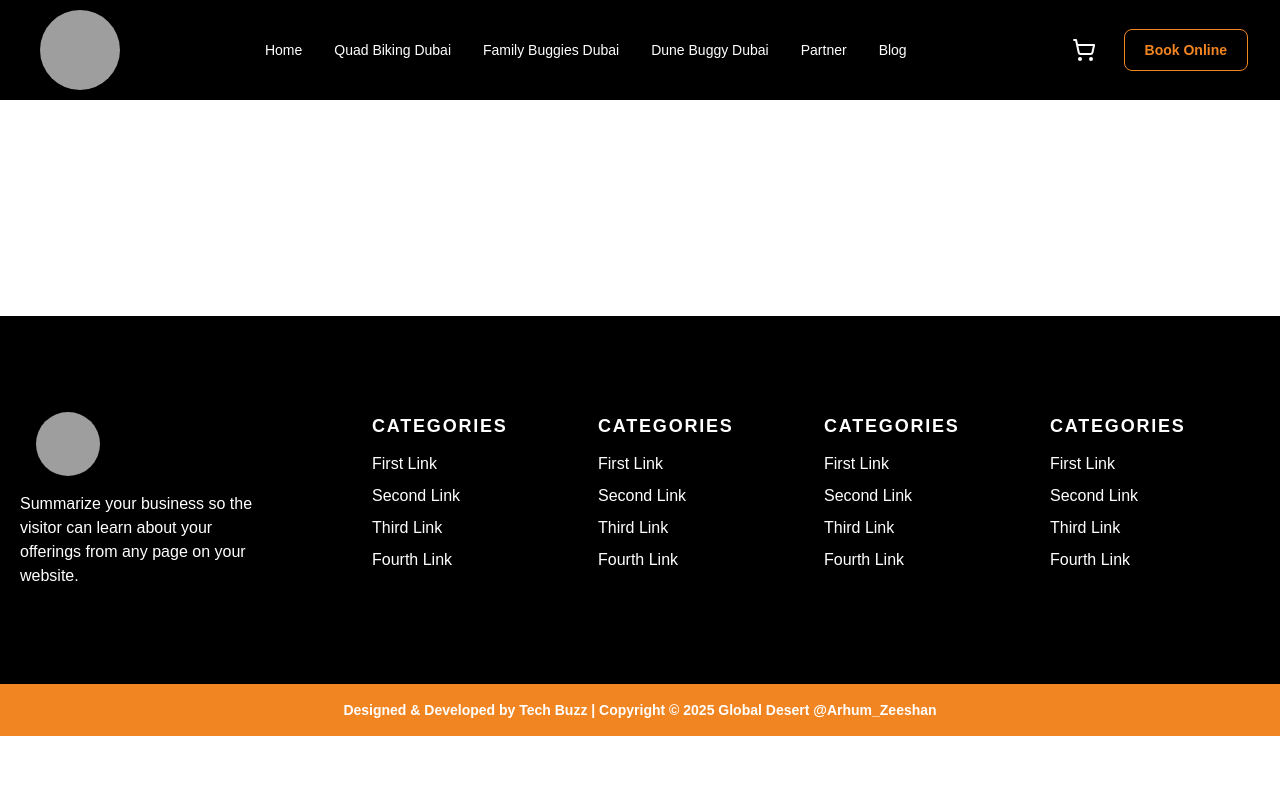
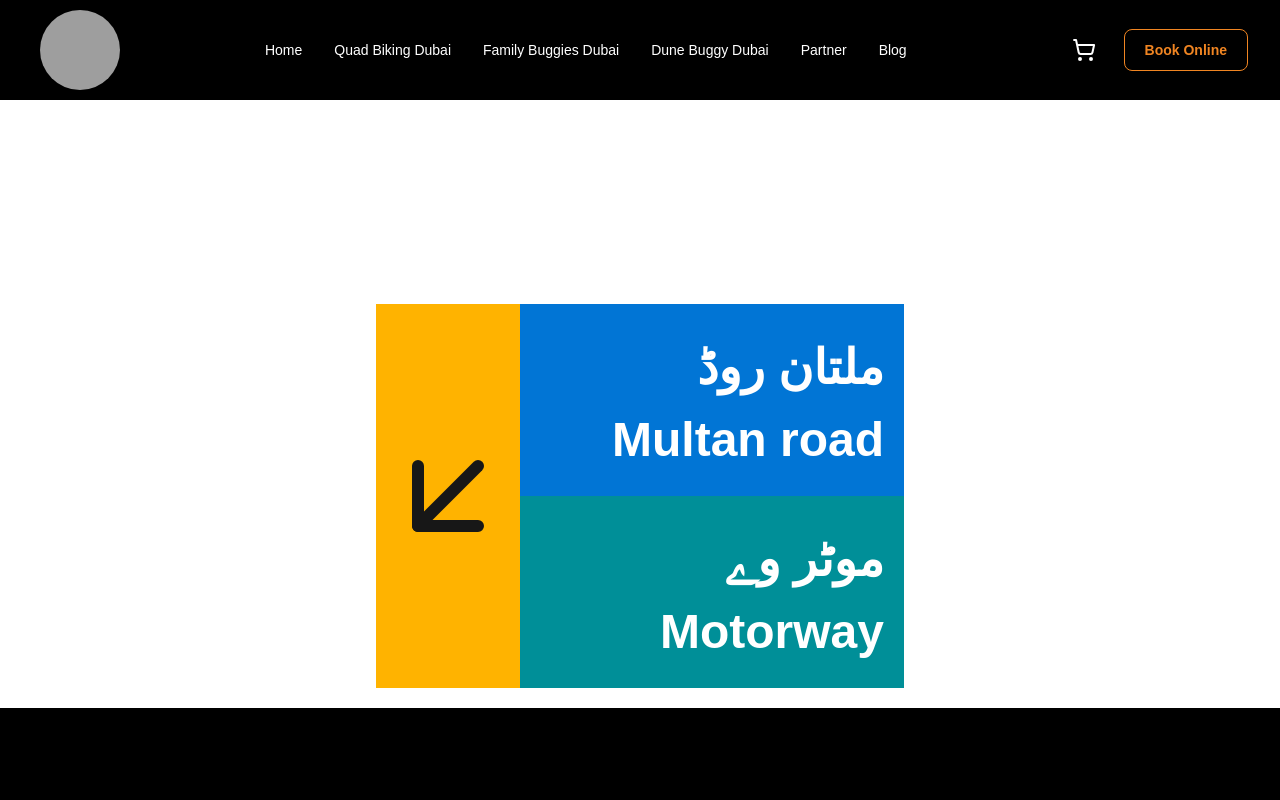
Before and after one commit to Arhum-Zeshan/web-tailwind, a Next.js app: page / in a window 1280 px wide. Shown: the top 800 px of the page. Built offline with nearby package versions, Linux system fonts and the light colour scheme; grey boxes are pictures that could not be loaded.

Commit message:
sign border maker

```diff
--- a/app/page.tsx
+++ b/app/page.tsx
@@ -20,12 +20,14 @@ import { Aladin } from "next/font/google";
 import AllDigitsSameChecker from "./components/AllDigitsSameChecker";
 import HasFiveChecker from "./components/HasFiveChecker";
 import EndsWithFiveChecker from "./components/EndsWithFiveChecker";
+import { Sign } from "crypto";
+import Signheader from "./components/Signheader";
 
 export default function Home() {
   return (
     <main className="container flex flex-col  justify-center items-center mx-auto pb-4 p-50">
 
-
+    <Signheader ></Signheader>
     </main>
   );
 }
```
Also changed, not shown: app/components/Signheader.tsx (renamed from app/components/sing.tsx).
